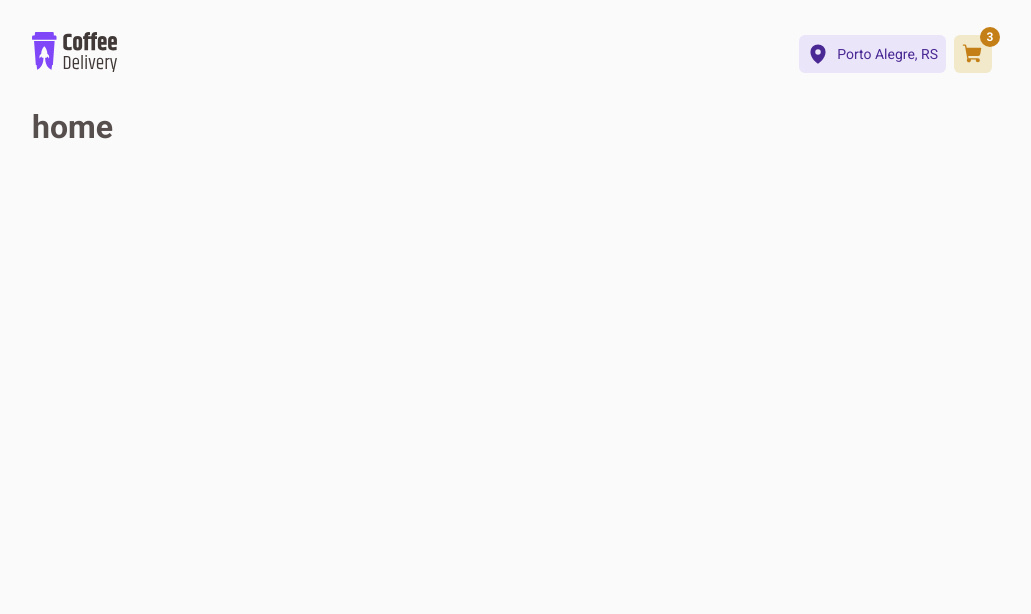
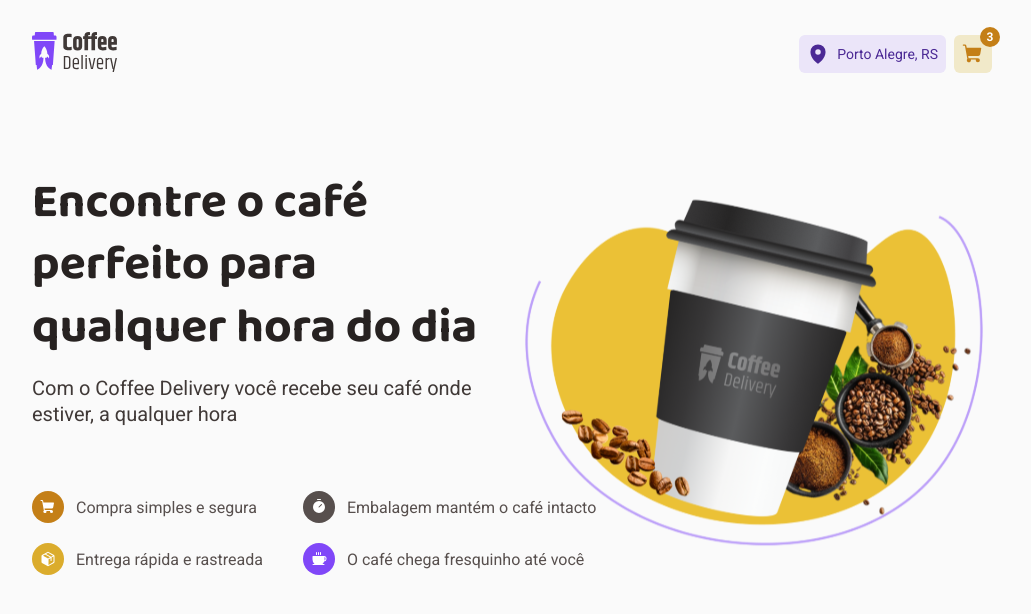
Before and after one commit to yaandn/rocketseat, a React (Vite) app in the folder curso-react/challenges/coffee-delivery/: page / in a window 1280 px wide. Shown: the top 614 px of the page, without its empty margins (128-1159 px from the left). Built offline with nearby package versions, Linux system fonts and the light colour scheme.

Commit message:
feat: add intro at home

```diff
--- /dev/null
+++ b/curso-react/challenges/coffee-delivery/src/pages/Home/components/Intro/index.tsx
@@ -0,0 +1,58 @@
+import { Coffee, Package, ShoppingCart, Timer } from "phosphor-react";
+import { Icon, IntroContainer } from "./styles";
+import introImg from "../../../../assets/intro.svg";
+
+interface HighlightType {
+  icon: JSX.Element;
+  description: string;
+  bgColor: "orange" | "yellow" | "purple" | "gray";
+}
+
+const highlights: HighlightType[] = [
+  {
+    icon: <ShoppingCart size={16} weight="fill" />,
+    description: "Compra simples e segura",
+    bgColor: "orange",
+  },
+
+  {
+    icon: <Package size={16} weight="fill" />,
+    description: "Entrega rápida e rastreada",
+    bgColor: "yellow",
+  },
+  {
+    icon: <Timer size={16} weight="fill" />,
+    description: "Embalagem mantém o café intacto",
+    bgColor: "gray",
+  },
+  {
+    icon: <Coffee size={16} weight="fill" />,
+    description: "O café chega fresquinho até você",
+    bgColor: "purple",
+  },
+];
+
+export function Intro() {
+  return (
+    <IntroContainer>
+      <div className="textContainer">
+        <h1>Encontre o café perfeito para qualquer hora do dia</h1>
+        <span className="subtitle">
+          Com o Coffee Delivery você recebe seu café onde estiver, a qualquer
+          hora
+        </span>
+        <div className="highlights">
+          {highlights.map((item) => {
+            return (
+              <div className="highlight-item">
+                <Icon bgColor={item.bgColor}>{item.icon}</Icon>
+                <span>{item.description}</span>
+              </div>
+            );
+          })}
+        </div>
+      </div>
+      <img src={introImg} />
+    </IntroContainer>
+  );
+}
--- /dev/null
+++ b/curso-react/challenges/coffee-delivery/src/pages/Home/components/Intro/styles.ts
@@ -0,0 +1,83 @@
+import styled from "styled-components";
+
+export const IntroContainer = styled.section`
+  display: flex;
+  justify-content: space-between;
+  width: 100%;
+  padding: 4rem 0;
+
+  .textContainer {
+    width: 36.75rem;
+  }
+
+  h1 {
+    font-family: "Baloo 2";
+    font-size: 3rem;
+    line-height: 130%;
+    font-weight: bolder;
+    color: ${(porps) => porps.theme["base-title"]};
+    margin-bottom: 1rem;
+    width: 100%;
+  }
+
+  .subtitle {
+    display: block;
+    font-size: 1.25rem;
+    line-height: 130%;
+    color: ${(porps) => porps.theme["base-subtitle"]};
+    margin-bottom: 4rem;
+  }
+
+  .highlights {
+    display: flex;
+    width: 35.435rem;
+    height: 5.25rem;
+    width: 100%;
+    flex-wrap: wrap;
+    gap: 1.25rem 2.5rem;
+
+    flex-direction: column;
+  }
+
+  .highlight-item {
+    display: flex;
+    align-items: center;
+    gap: 0.75rem;
+
+    span {
+      font-size: 1rem;
+      color: ${(props) => props.theme["base-text"]};
+    }
+  }
+
+  .highlight-icon {
+    background-color: orange;
+    display: flex;
+    align-items: center;
+    justify-content: center;
+    padding: 0.5rem;
+    border-radius: 50%;
+    color: ${(props) => props.theme.white};
+  }
+`;
+
+const bgColorIcon = {
+  orange: "yellow-dark",
+  yellow: "yellow",
+  gray: "base-text",
+  purple: "purple",
+} as const;
+
+interface IconProps {
+  bgColor: keyof typeof bgColorIcon;
+}
+
+export const Icon = styled.div<IconProps>`
+  background-color: ${(props) => props.theme[bgColorIcon[props.bgColor]]};
+  display: flex;
+  align-items: center;
+  justify-content: center;
+  padding: 0.5rem;
+  border-radius: 50%;
+  color: ${(props) => props.theme.white};
+`;
--- a/curso-react/challenges/coffee-delivery/src/pages/Home/index.tsx
+++ b/curso-react/challenges/coffee-delivery/src/pages/Home/index.tsx
@@ -1,5 +1,9 @@
-import { Header } from "../../components/Header";
+import { Intro } from "./components/Intro";
 
 export function Home() {
-  return <h1>home</h1>;
+  return (
+    <>
+      <Intro></Intro>
+    </>
+  );
 }
```
Also changed, not shown: curso-react/challenges/coffee-delivery/src/assets/intro.svg (added).
